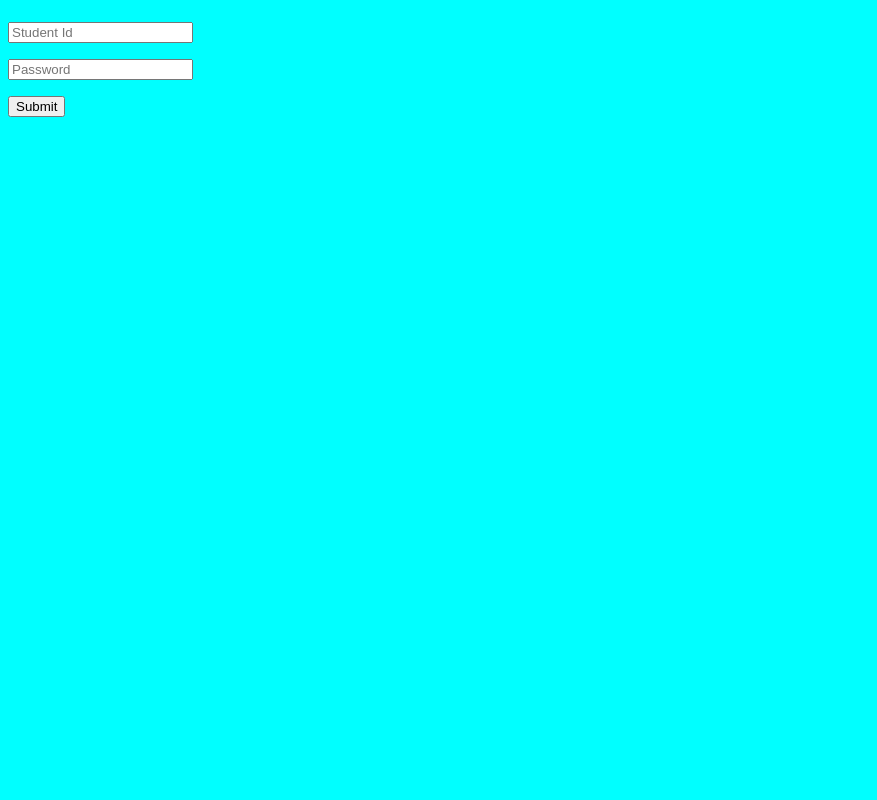
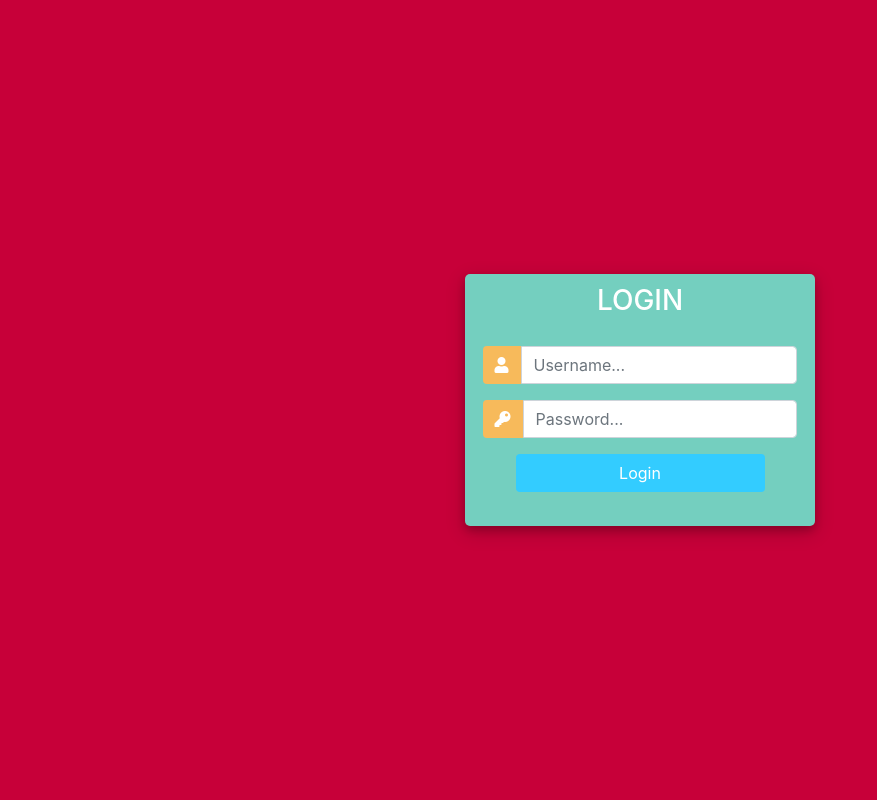
Before and after one commit to mahadi025/Advising-Portal, a Django app: page /accounts/login in a window 1280 px wide. Shown: the whole page, without its empty margins (0-877 px from the left). Run offline with Django 3.2, Linux system fonts and the light colour scheme; some libraries are stand-ins or nearby versions.

Commit message:
by mahadi

```diff
--- a/templates/login.html
+++ b/templates/login.html
@@ -1,28 +1,121 @@
 <!DOCTYPE html>
-<html lang="en">
+<html>
+
 <head>
-	<meta charset="UTF-8">
-	<meta http-equiv="X-UA-Compatible" content="IE=edge">
-	<meta name="viewport" content="width=device-width, initial-scale=1.0">
 	<title>Login</title>
+	<link rel="stylesheet" href="https://stackpath.bootstrapcdn.com/bootstrap/4.1.3/css/bootstrap.min.css" integrity="sha384-MCw98/SFnGE8fJT3GXwEOngsV7Zt27NXFoaoApmYm81iuXoPkFOJwJ8ERdknLPMO" crossorigin="anonymous">
+	<script src="https://ajax.googleapis.com/ajax/libs/jquery/3.3.1/jquery.min.js"></script>
+	<link rel="stylesheet" href="https://use.fontawesome.com/releases/v5.6.1/css/all.css" integrity="sha384-gfdkjb5BdAXd+lj+gudLWI+BXq4IuLW5IT+brZEZsLFm++aCMlF1V92rMkPaX4PP" crossorigin="anonymous">
+
+
 	<style>
-        body{
-          font-size: 2em;
-          background-color:cyan;
+		body,
+		html {
+			margin: 0;
+			padding: 0;
+			height: 100%;
+			background:#C70039 !important;
+		}
+		.user_card {
+			width: 350px;
+			margin-top: auto;
+			margin-bottom: auto;
+			background: #74cfbf;
+			position: relative;
+			display: flex;
+			justify-content: center;
+			flex-direction: column;
+			padding: 10px;
+			box-shadow: 0 4px 8px 0 rgba(0, 0, 0, 0.2), 0 6px 20px 0 rgba(0, 0, 0, 0.19);
+			-webkit-box-shadow: 0 4px 8px 0 rgba(0, 0, 0, 0.2), 0 6px 20px 0 rgba(0, 0, 0, 0.19);
+			-moz-box-shadow: 0 4px 8px 0 rgba(0, 0, 0, 0.2), 0 6px 20px 0 rgba(0, 0, 0, 0.19);
+			border-radius: 5px;
+
+		}
+
+		.form_container {
+			margin-top: 20px;
+		}
+
+		#form-title{
+			color: #fff;
+
+		}
+
+		.login_btn {
+			width: 100%;
+			background: #33ccff !important;
+			color: white !important;
+		}
+		.login_btn:focus {
+			box-shadow: none !important;
+			outline: 0px !important;
+		}
+		.login_container {
+			padding: 0 2rem;
+		}
+		.input-group-text {
+			background: #f7ba5b !important;
+			color: white !important;
+			border: 0 !important;
+			border-radius: 0.25rem 0 0 0.25rem !important;
+		}
+		.input_user,
+		.input_pass:focus {
+			box-shadow: none !important;
+			outline: 0px !important;
+		}
+
+		#messages{
+			background-color: grey;
+			color: #fff;
+			padding: 10px;
+			margin-top: 10px;
 		}
 	</style>
+
 </head>
 <body>
-	<form action="login" method="POST">
+	<div class="container h-100">
+		<div class="d-flex justify-content-center h-100">
+			<div class="user_card">
+				<div class="d-flex justify-content-center">
+
+
+					<h3 id="form-title">LOGIN</h3>
+				</div>
+				<div class="d-flex justify-content-center form_container">
+					<form method="POST" action="login">
             {% csrf_token %}
-      <input type="text" name="studentId" placeholder="Student Id"><br>
-      <input type="password" name="password" placeholder="Password"><br>
-      <input type="Submit"><br>
-      <div>
-        {% for message in messages %}
-        <p id="message">{{message}}</p>
-        {% endfor %}
+						<div class="input-group mb-3">
+							<div class="input-group-append">
+								<span class="input-group-text"><i class="fas fa-user"></i></span>
+							</div>
+							<input type="text" name="studentId" placeholder="Username..." class="form-control">
+						</div>
+						<div class="input-group mb-2">
+							<div class="input-group-append">
+								<span class="input-group-text"><i class="fas fa-key"></i></span>
+							</div>
+								<input type="password" name="password" placeholder="Password..." class="form-control" >
+						</div>
+
+							<div class="d-flex justify-content-center mt-3 login_container">
+				 				<input class="btn login_btn" type="submit" value="Login">
 				   			</div>
 					</form>
+
+				</div>
+
+				<div class="mt-4">
+					<div class="d-flex justify-content-center links">
+						{% comment %} Don't have an account? <a href="{% url 'register' %}" class="ml-2">Sign Up</a> {% endcomment %}
+					</div>
+
+				</div>
+			</div>
+		</div>
+	</div>
 </body>
+
 </html>
```
Lines whose indentation alone changed are shown as unchanged.
